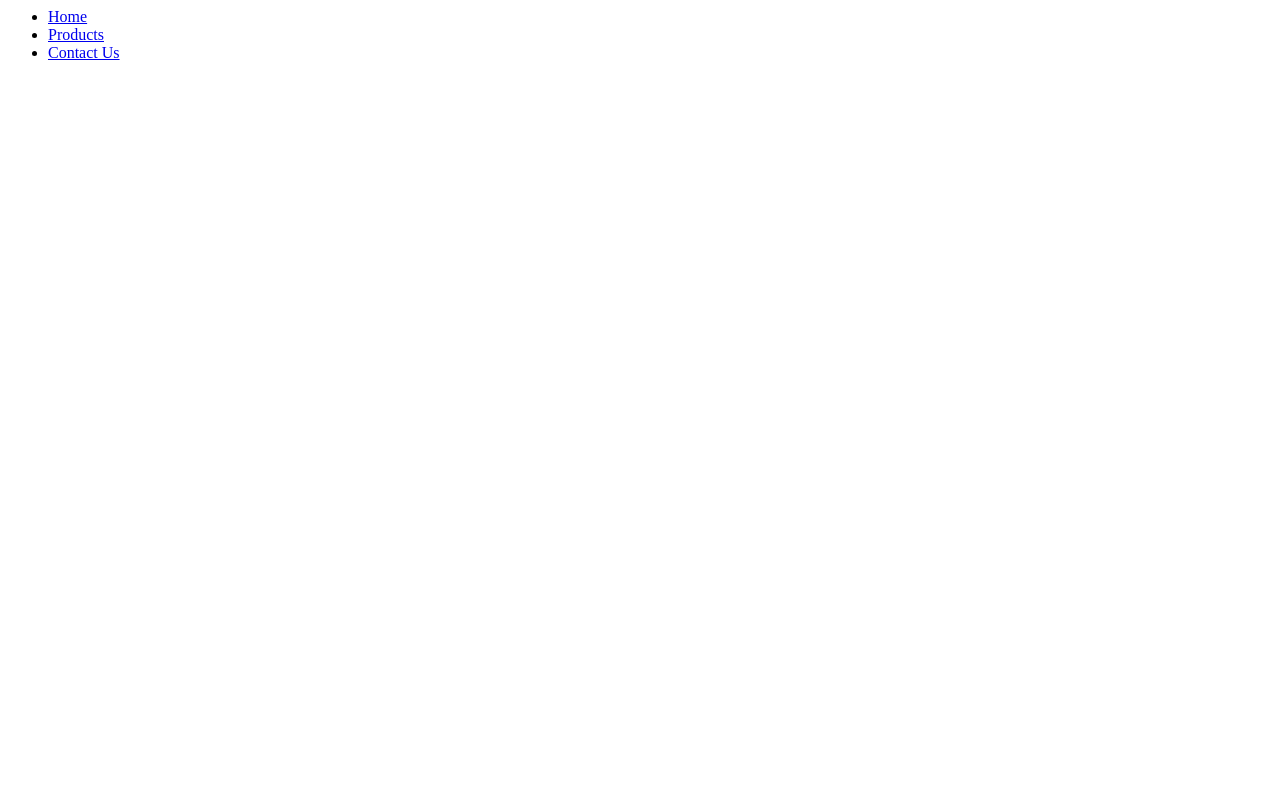
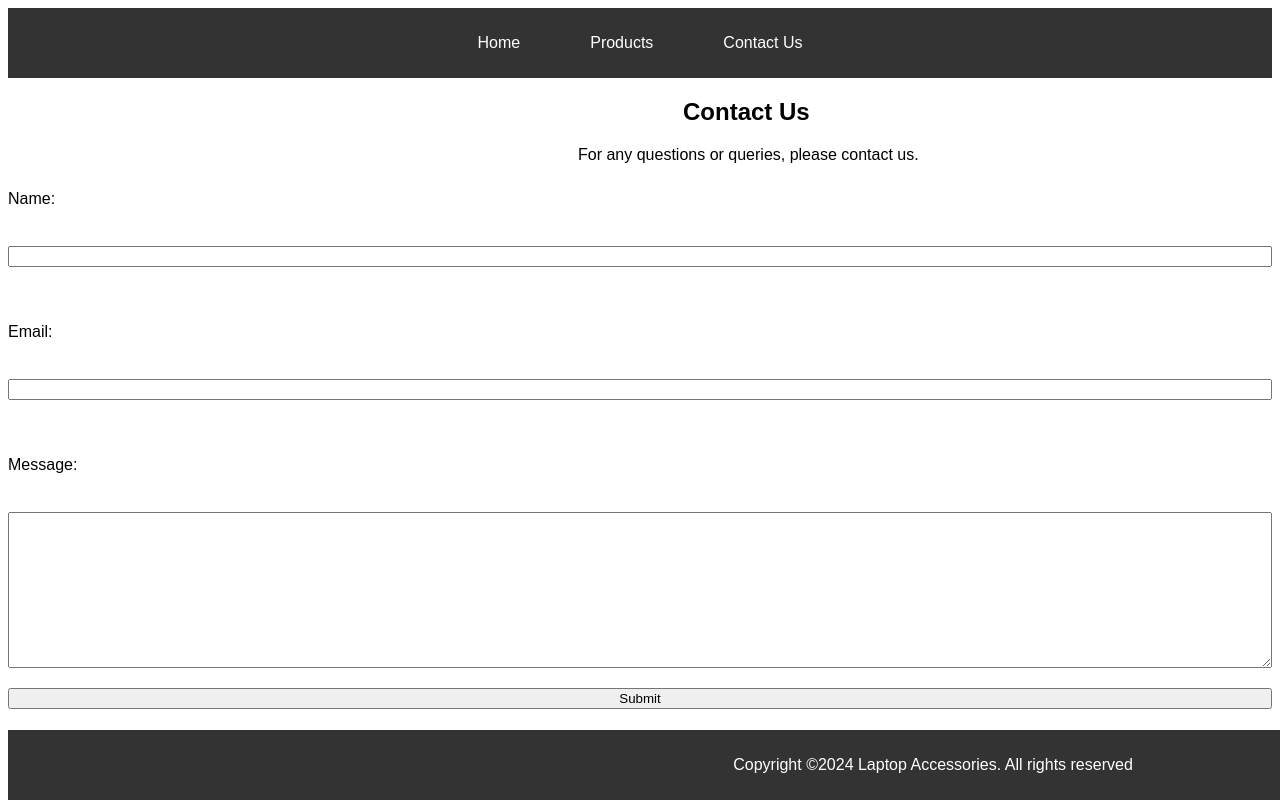
Before and after one commit to Mosfikur-17/MIS_Midterm_2222767, a plain HTML site: page MIS_Midterm/contact.html in a window 1280 px wide. Drawn offline with Linux system fonts and the light colour scheme.

Commit message:
Add files via upload

```diff
--- /dev/null
+++ b/MIS_Midterm/contact.css
@@ -0,0 +1,54 @@
+body{
+    font-family: sans-serif;
+}
+h1{
+    font-family: sans-serif;
+    padding-left: 675px;
+
+}
+header{
+    background-color: #333;
+    color: white;
+    padding: 10px 0;
+}
+nav ul{
+    display: flex;
+    list-style: none;
+    padding: 0;
+    justify-content:center;
+
+}
+nav ul li {
+    margin: 0 15px;
+}
+nav ul li a{
+    color: white;
+    text-decoration: none;
+    padding: 20px;
+}
+nav ul li a :hover{
+    background-color: #575757;
+    border-radius: 5px;
+
+}
+footer{
+    background-color: #333;
+    color: white;
+    text-align: center;
+    padding: 10px 0;
+    position: fixed;
+    width: 100%;
+    bottom: 0;
+}
+form{
+    display: flex;
+    flex-direction:column;
+
+}
+form label, form input, form textarea, form button{
+    margin: 10px 0;
+}
+p{
+    font-family: sans-serif;
+    padding-left: 570px;
+}
--- a/MIS_Midterm/contact.html
+++ b/MIS_Midterm/contact.html
@@ -3,6 +3,7 @@
     <meta charset="UTF-8">
     <meta name="viewport" content="width=device-width, initial-scale=1.0">
     <title>Contact Us</title>
+    <link rel="stylesheet" href="contact.css">
 </head>
 <body>
      <!-- Mosfikur Rahmam and 2222767 -->
@@ -10,11 +11,29 @@
         <nav>
             <ul>
                 <li><a href="index.html">Home</a></li>
-                <li><a href="pruducts.html">Products</a></li>
+                <li><a href="products.html">Products</a></li>
                 <li><a href="contact.html">Contact Us</a></li>
             </ul>
         </nav>
      </header>
+     <main>
+        <section>
+            <h1>Contact Us</h1>
+            <p>For any questions or queries, please contact us.</p>
+            <form>
+                <label for="name">Name:</label><br>
+                <input type="text" id="name" name="name"><br><br>
+                <label for="email">Email:</label><br>
+                <input type="email" id="email" name="email"><br><br>
+                <label for="message">Message:</label><br>
+                <textarea id="message" name="message" rows="10" cols="30"></textarea>
+                <button type="Submit">Submit</button>
+            </form>
+        </section>
+     </main>
+     <footer>
+        <p>Copyright &copy;2024 Laptop Accessories. All rights reserved</p>
+    </footer>
 
 </body>
 </html>
```
